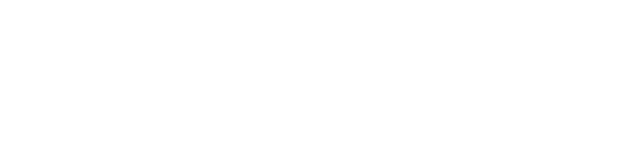
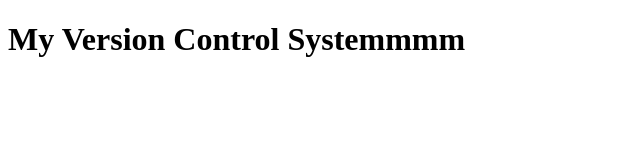
Before and after one commit to NimraIzhar/FirstRepoTest, a plain HTML site: page index.html in a window 1280 px wide. Shown: the whole page, without its empty margins (0-640 px from the left). Drawn offline with Linux system fonts and the light colour scheme.

Commit message:
Dosomechangings

```diff
--- a/index.html
+++ b/index.html
@@ -1 +1,9 @@
 <!doctype html>
+<html>
+<head>
+	<title>VCS Test</title>
+</head>
+<body>
+	<h1>My Version Control Systemmmm</h1>
+</body>
+</html>
```
